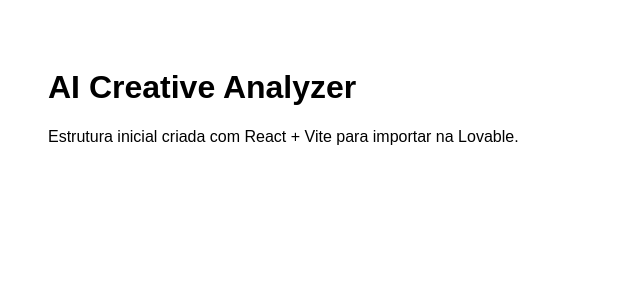
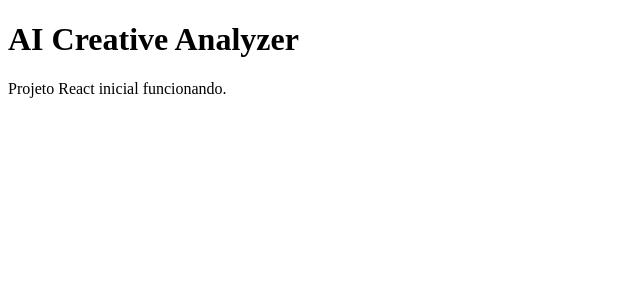
Before and after one commit to soratlab/AI-Creative-Analyzer, a React (Vite) app: page / in a window 1280 px wide. Shown: the top 300 px of the page, without its empty margins (0-640 px from the left). Built offline with nearby package versions, Linux system fonts and the light colour scheme.

Commit message:
Update App.jsx

```diff
--- a/src/App.jsx
+++ b/src/App.jsx
@@ -1,8 +1,8 @@
 export default function App() {
   return (
-    <div style={{ padding: "40px", fontFamily: "sans-serif" }}>
+    <div>
       <h1>AI Creative Analyzer</h1>
-      <p>Estrutura inicial criada com React + Vite para importar na Lovable.</p>
+      <p>Projeto React inicial funcionando.</p>
     </div>
   );
 }
```
